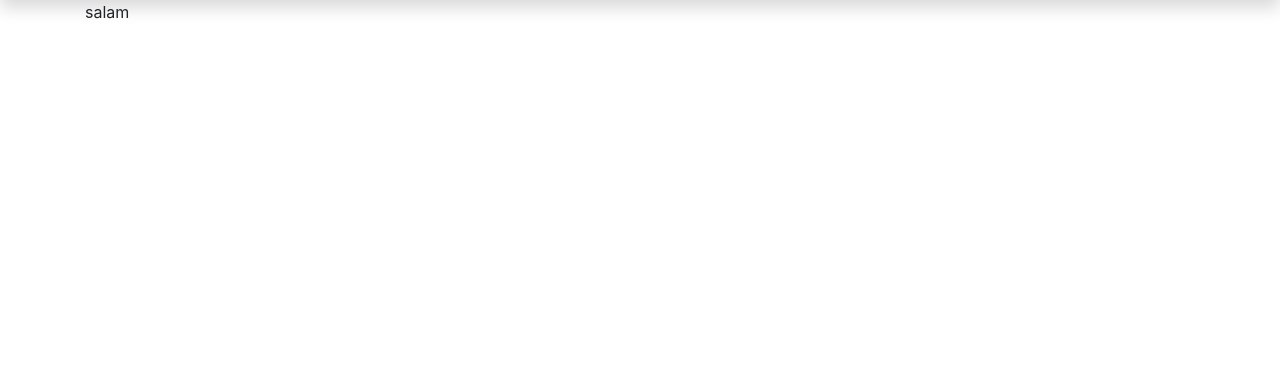
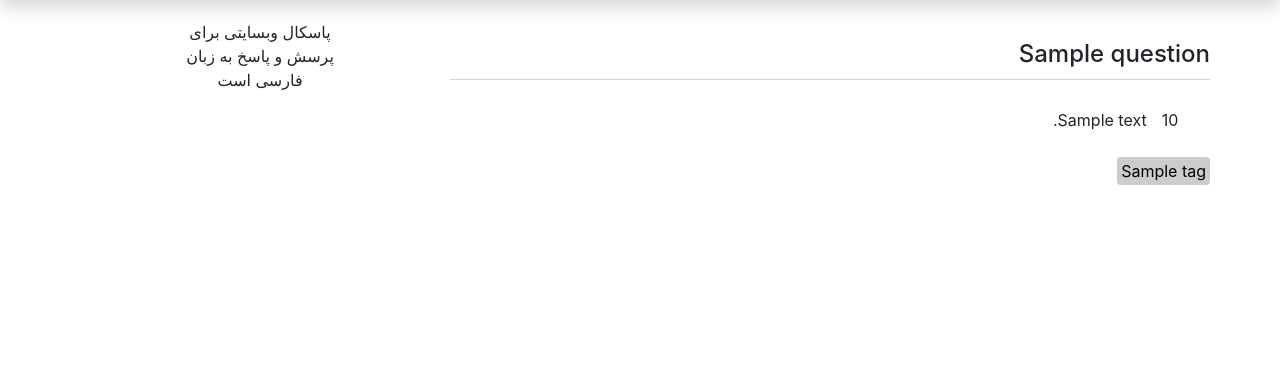
Before and after one commit to therealak12/Paskal, a Django app: page /action/questions/1 in a window 1280 px wide. Shown: the part 56-440 px from the top of the page. Run offline with Django 3.2, Linux system fonts and the light colour scheme; tables that the repository leaves empty hold one stand-in row (values such as "Sample post"); parts of the project's set-up code (start-up, migrations or seed data) failed here and were passed over; some libraries are stand-ins or nearby versions.

Commit message:
Add simple view for question detail

```diff
--- /dev/null
+++ b/paskal/static/action/question_detail.css
@@ -0,0 +1,33 @@
+.main_container {
+  direction: rtl;
+}
+
+.q_title {
+  width: 100%;
+  float: right;
+  border-bottom: solid;
+  border-bottom-width: 1px;
+  border-bottom-color: lightgrey;
+  padding-bottom: 10px;
+}
+
+.q_tag {
+  text-decoration: none;
+  color: black;
+  background-color: #cccccc;
+  float: right;
+  margin-left: 10px;
+  margin-top: 5px;
+  border-radius: 4px;
+  padding: 2px 4px;
+  transition: background-color 0.2s;
+  -webkit-transition: background-color 0.2s;
+}
+
+.q_tag:hover {
+  background-color: #eeeeee;
+}
+
+.row {
+  margin-top: 20px;
+}
--- a/paskal/static/base.css
+++ b/paskal/static/base.css
@@ -1,3 +1,7 @@
+.main_container {
+  direction: rtl;
+}
+
 .rtl_text {
   text-align: right;
 }
@@ -12,3 +16,7 @@
   width: 250px;
   float: left;
 }
+
+.sidebar {
+  text-align: center;
+}
--- a/paskal/static/user/profile.css
+++ b/paskal/static/user/profile.css
@@ -1,7 +1,3 @@
-.main_container {
-  direction: rtl;
-}
-
 .user_name {
   width: 400px;
   float: right;
--- a/paskal/templates/action/question_detail.html
+++ b/paskal/templates/action/question_detail.html
@@ -1,8 +1,30 @@
 {% extends 'base.html' %}
 {% load static %}
 {% block content %}
-<!-- <link rel="stylesheet" type="text/css" href={% static 'action/question.css' %}> -->
+<link rel="stylesheet" type="text/css" href={% static 'action/question_detail.css' %}>
 <div class="container">
-    <p>salam</p>
+    <div class="row main_container">
+        <div class="col col-8">
+            <div class="row">
+                <h4 class="q_title rtl_text">{{ question.title }}</h4>
+            </div>
+            <div class="row">
+                <div class="col col-1 q_score">
+                    {{ question.score }}
+                </div>
+                <div class="rtl_text" class="col col-7">
+                    {{ question.text }}
+                </div>
+            </div>
+            <div class="row">
+                {% for tag in question.tags.all %}
+                <a href="#" class="q_tag">{{ tag }}</a>
+                {% endfor %}
+            </div>
+        </div>
+        <div class="col col-4 sidebar">
+            <p>پاسکال وبسایتی برای <br> پرسش و پاسخ به زبان <br> فارسی است</p>
+        </div>
+    </div>
 </div>
 {% endblock %}
--- a/paskal/templates/action/question_list.html
+++ b/paskal/templates/action/question_list.html
@@ -1,7 +1,7 @@
 {% extends 'base.html' %}
 {% load static %}
 {% block content %}
-<link rel="stylesheet" type="text/css" href={% static 'action/question.css' %}>
+<link rel="stylesheet" type="text/css" href={% static 'action/question_list.css' %}>
 <div class="container">
     <div class="col col-8 content_right">
         {% for question in object_list %}
@@ -12,7 +12,7 @@
             </div>
             <div class="q_description">
                 <div class="q_title">
-                    <strong>{{ question.title }}</strong>
+                    <h5><a href="{% url 'action:question-detail' pk=question.id %}">{{ question.title }}</a></h5>
                 </div>
                 <br>
                 <div class="q_details">
@@ -22,7 +22,7 @@
         </div>
         {% endfor %}
     </div>
-    <div class="col col-4 rtl_text content_left">
+    <div class="col col-4 sidebar">
         <p>پاسکال وبسایتی برای <br> پرسش و پاسخ به زبان <br> فارسی است</p>
     </div>
 </div>
--- a/paskal/templates/base.html
+++ b/paskal/templates/base.html
@@ -30,7 +30,7 @@
                 {% if user.is_authenticated %}
                 <li class="nav-item text-black">
                     <a class="nav-link text-black font-weight-bold"
-                        href="{% url 'user:profile' id=user.id name=user.name %}">{{ user.name }}</a>
+                        href="{% url 'user:profile' id=user.id %}">{{ user.name }}</a>
                 </li>
                 <li class="nav-item text-black">
                     <a class="nav-link text-black font-weight-bold" href="{% url 'user:signout' %}">خروج</a>
--- a/paskal/templates/user/profile.html
+++ b/paskal/templates/user/profile.html
@@ -32,7 +32,7 @@
             </div>
             {% endfor %}
         </div>
-        <div class="col col-4 rtl_text content_left">
+        <div class="col col-4 sidebar">
             برای دریافت امتیاز به سوالات جواب بدهید<br>
             یا سوالات خود را بپرسید :)
         </div>
--- a/paskal/user/urls.py
+++ b/paskal/user/urls.py
@@ -1,9 +1,9 @@
-from django.urls import path
+from django.urls import path, re_path
 from .views import signup, signin, signout, profile
 
 urlpatterns = [
     path('signup', signup, name='signup'),
     path('signin', signin, name='signin'),
     path('signout', signout, name='signout'),
-    path('<int:id>/<name>', profile, name='profile')
+    path('<int:id>', profile, name='profile')
 ]
--- a/paskal/user/views.py
+++ b/paskal/user/views.py
@@ -40,6 +40,6 @@ def signout(request):
     return redirect('action:question-list')
 
 
-def profile(request, id, name):
+def profile(request, id):
     user = User.objects.get(id=id)
     return render(request, 'user/profile.html', {'user': user})
--- a/requirements.txt
+++ b/requirements.txt
@@ -2,3 +2,4 @@ Django==3.0.5
 psycopg2-binary==2.8.5
 Pillow==7.1.1
 django-crispy-forms==1.9.0
+django-jalali-date
```
Also changed, not shown: paskal/static/action/question_list.css (renamed from paskal/static/action/question.css).
